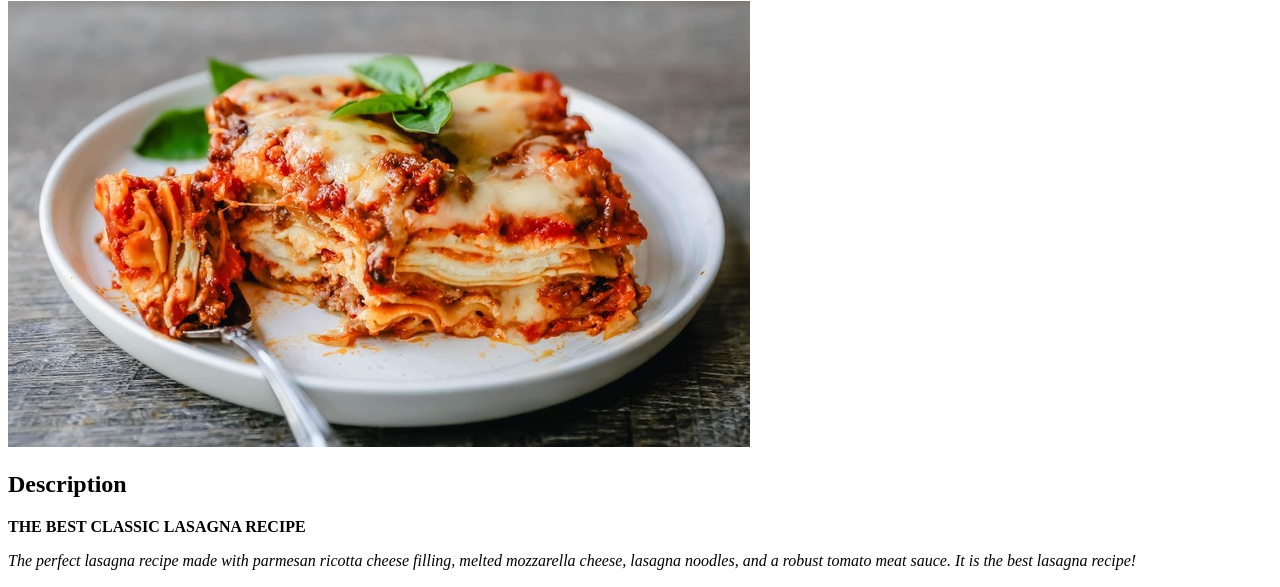
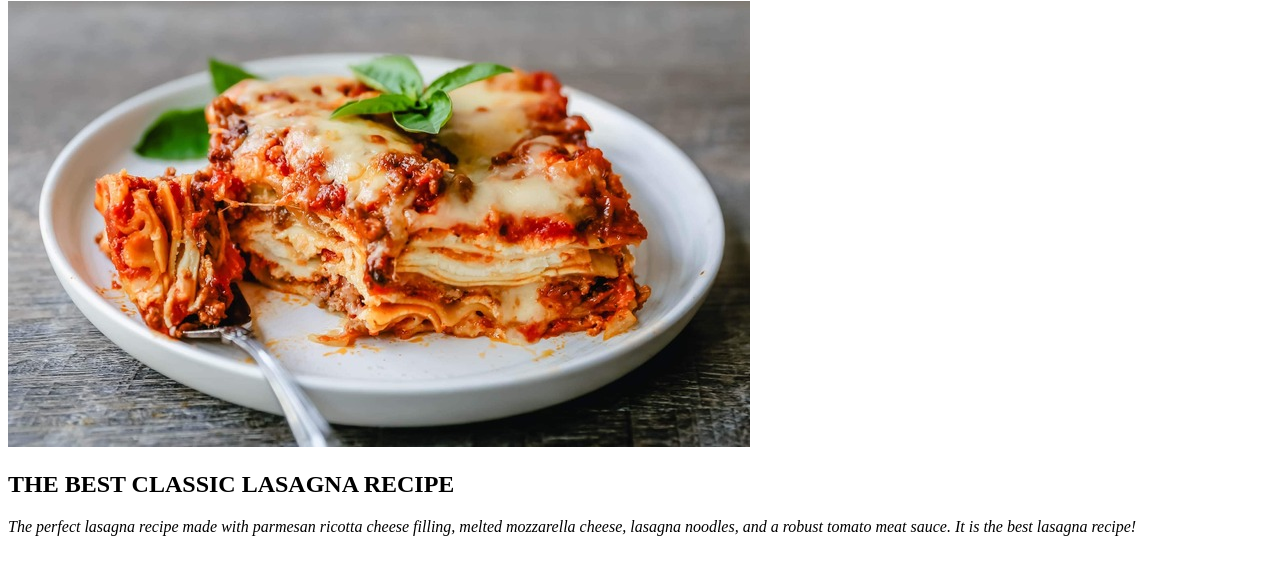
Before and after one commit to owa099/odin-recipes, a plain HTML site: page recipes/lasagna.html in a window 1280 px wide. Shown: the part 79-666 px from the top of the page. Drawn offline with Linux system fonts and the light colour scheme.

Commit message:
Change description of the recipe

```diff
--- a/recipes/lasagna.html
+++ b/recipes/lasagna.html
@@ -9,8 +9,7 @@
 <body>
     <h1>Lasagna Recipes</h1>
     <img src="../images/Lasagna.jpg">
-    <h2>Description</h2>
-    <p><strong>THE BEST CLASSIC LASAGNA RECIPE</strong></p>
+    <h2>THE BEST CLASSIC LASAGNA RECIPE</h2>
     <p><em>The perfect lasagna recipe made with parmesan ricotta cheese filling, melted mozzarella cheese, lasagna noodles, and a robust tomato meat sauce. It is the best lasagna recipe!</em></p>
     <br><br>
     <h1>Steps</h1>
```
